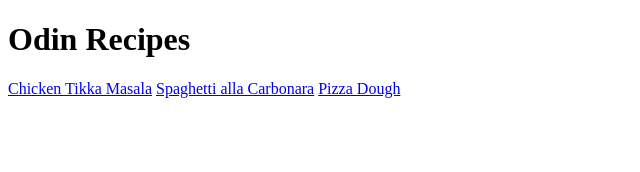
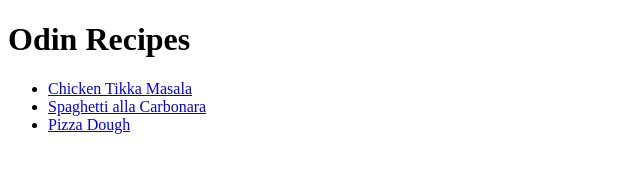
Before and after one commit to aidanwsimmons/odin-recipes, a plain HTML site: page index.html in a window 1280 px wide. Shown: the whole page, without its empty margins (0-640 px from the left). Drawn offline with Linux system fonts and the light colour scheme.

Commit message:
reformated index.html

```diff
--- a/index.html
+++ b/index.html
@@ -8,8 +8,10 @@
 </head>
 <body>
     <h1>Odin Recipes</h1>
-    <a href="recipes/chickenTikka.html">Chicken Tikka Masala</a>
-    <a href="recipes/spaghettiCarbonara.html">Spaghetti alla Carbonara</a>
-    <a href="recipes/pizzaDough.html">Pizza Dough</a>
+    <ul>
+        <li><a href="recipes/chickenTikka.html">Chicken Tikka Masala</a></li>
+        <li><a href="recipes/spaghettiCarbonara.html">Spaghetti alla Carbonara</a></li>
+        <li> <a href="recipes/pizzaDough.html">Pizza Dough</a></li>
+    </ul>
 </body>
 </html>
```
